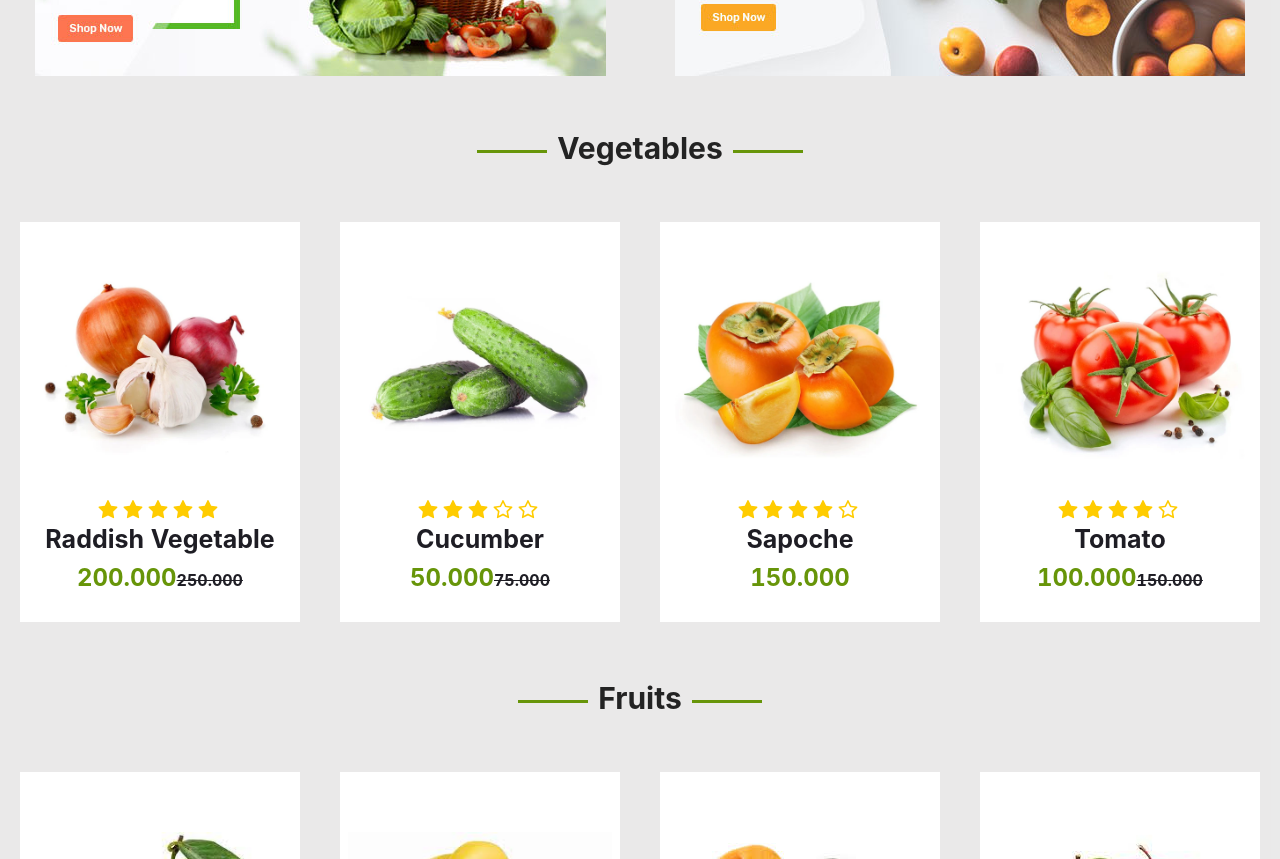
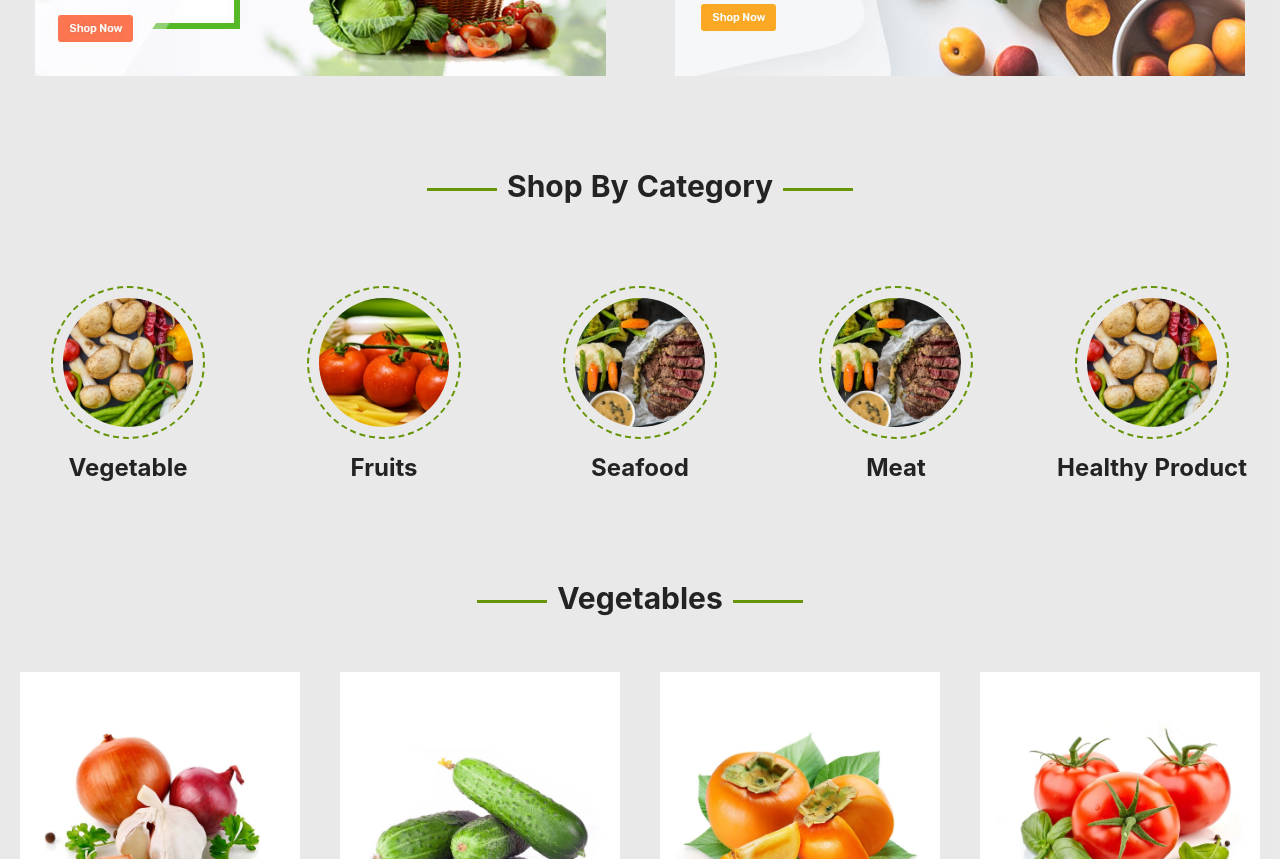
Before and after one commit to viet-2304/Fruits-Market, a React (Create React App) app: page / in a window 1280 px wide. Shown: the part 880-1739 px from the top of the page. Built offline with nearby package versions, Linux system fonts and the light colour scheme.

Commit message:
Add category product

```diff
--- a/src/components/body/Body.js
+++ b/src/components/body/Body.js
@@ -13,6 +13,10 @@ import product5 from "../../asset/guava.jpg"
 import product6 from "../../asset/banana.jpg"
 import product7 from "../../asset/mango.jpg"
 import product8 from "../../asset/apple.jpg"
+import category1 from "../../asset/vegetable.jpg"
+import category2 from "../../asset/fruits.jpg"
+import category4 from "../../asset/meat.jpg"
+
 import { Button, Image } from 'antd'
 import { StarFilled, StarOutlined } from '@ant-design/icons'
 
@@ -52,12 +56,69 @@ function Body() {
                 </div>
             </div>
 
+            <div className="category-contains">
+                <div className="category-text">
+                    Shop By Category
+                </div>
+
+                <div className="category-subitem">
+                    <div className="category-item">
+                        <div className="category-image">
+                            <Image src={category1} preview={false}/>
+                        </div>
+                        <div className="category-name">
+                            Vegetable
+                        </div>
+                    </div>
+
+                    <div className="category-item">
+                        <div className="category-image">
+                            <Image src={category2} preview={false}/>
+                        </div>
+
+                        <div className="category-name">
+                            Fruits
+                        </div>
+                    </div>
+
+                    <div className="category-item">
+                        <div className="category-image">
+                            <Image src={category4} preview={false}/>
+                        </div>
+
+                        <div className="category-name">
+                            Seafood
+                        </div>
+                    </div>
+
+                    <div className="category-item">
+                        <div className="category-image">
+                            <Image src={category4} preview={false}/>
+                        </div>
+
+                        <div className="category-name">
+                            Meat
+                        </div>
+                    </div>
+
+                    <div className="category-item">
+                        <div className="category-image">
+                            <Image src={category1} preview={false}/>
+                        </div>
+
+                        <div className="category-name">
+                            Healthy Product
+                        </div>
+                    </div>
+                </div>
+            </div>
+
             <div className="body-contains">
                 <div className="body-contains-text">
                     Vegetables
                 </div>
 
-                <div className="body-product-contains">
+                <div className="product-contains">
                     <div className="product-item">
                         <div className="product-image">
                             <Image src={product1} preview={false}/>
@@ -164,7 +225,7 @@ function Body() {
                     Fruits
                 </div>
 
-                <div className="body-product-contains">
+                <div className="product-contains">
                     <div className="product-item">
                         <div className="product-image">
                             <Image src={product5} preview={false}/>
--- a/src/components/body/Body.scss
+++ b/src/components/body/Body.scss
@@ -62,11 +62,13 @@
             }
 
             #img-top {
+                margin-top: 20px;
                 display: flex;
                 justify-content: flex-start;
             }
 
             #img-bottom {
+                margin-top: 40px;
                 display: flex;
                 justify-content: flex-end;
             }
@@ -80,15 +82,81 @@
         margin: 50px 0 50px 0;
     }
 
+    .category-contains {
+        display: flex;
+        justify-content: space-around;
+        flex-direction: column;
+        height: 400px;
+        margin-bottom: 50px;
+
+        .category-text {
+            display: flex;
+            justify-content: center;
+            font-size: 30px;
+            font-weight: 700;
+        }
+
+        .category-text::before {
+            content: "";
+            margin: 25px 10px 0 0;
+            width: 70px;
+            height: 3px;
+            background: #679509;
+        }
+
+        .category-text::after {
+            content: "";
+            margin: 25px 0 0 10px;
+            width: 70px;
+            height: 3px;
+            background: #679509;
+        }
+
+        .category-subitem {
+            display: flex;
+            justify-content: space-around;
+
+            .category-item {
+                display: flex;
+                flex-direction: column;
+                align-items: center ;
+
+                .category-name  {
+                    display: flex;
+                    justify-content: center;
+                    font-size: x-large;
+                    font-weight: bold;
+                    margin-top: 10px;
+                }
+
+                .category-image {
+                    display: flex;
+                    justify-content: center;
+                    width: 60%;
+                    border: 2px #679509 dashed;
+                    border-radius: 50%;
+                    padding: 10px 10px 10px 10px;
+
+                    .ant-image-img {
+                        border-radius: 50%;
+                    }
+                }
+
+            }
+        }
+    }
+
     .body-contains {
         height: 500px;
         margin-bottom: 50px;
+
         .body-contains-text {
             display: flex;
             justify-content: center;
             font-size: 30px;
             font-weight: 700;
         }
+
         .body-contains-text::before {
             content: "";
             margin: 25px 10px 0 0;
@@ -96,6 +164,7 @@
             height: 3px;
             background: #679509;
         }
+
         .body-contains-text::after {
             content: "";
             margin: 25px 0 0 10px;
@@ -104,7 +173,7 @@
             background: #679509;
         }
 
-        .body-product-contains {
+        .product-contains {
             display: flex;
             justify-content: space-around;
             margin: 50px 0;
```
